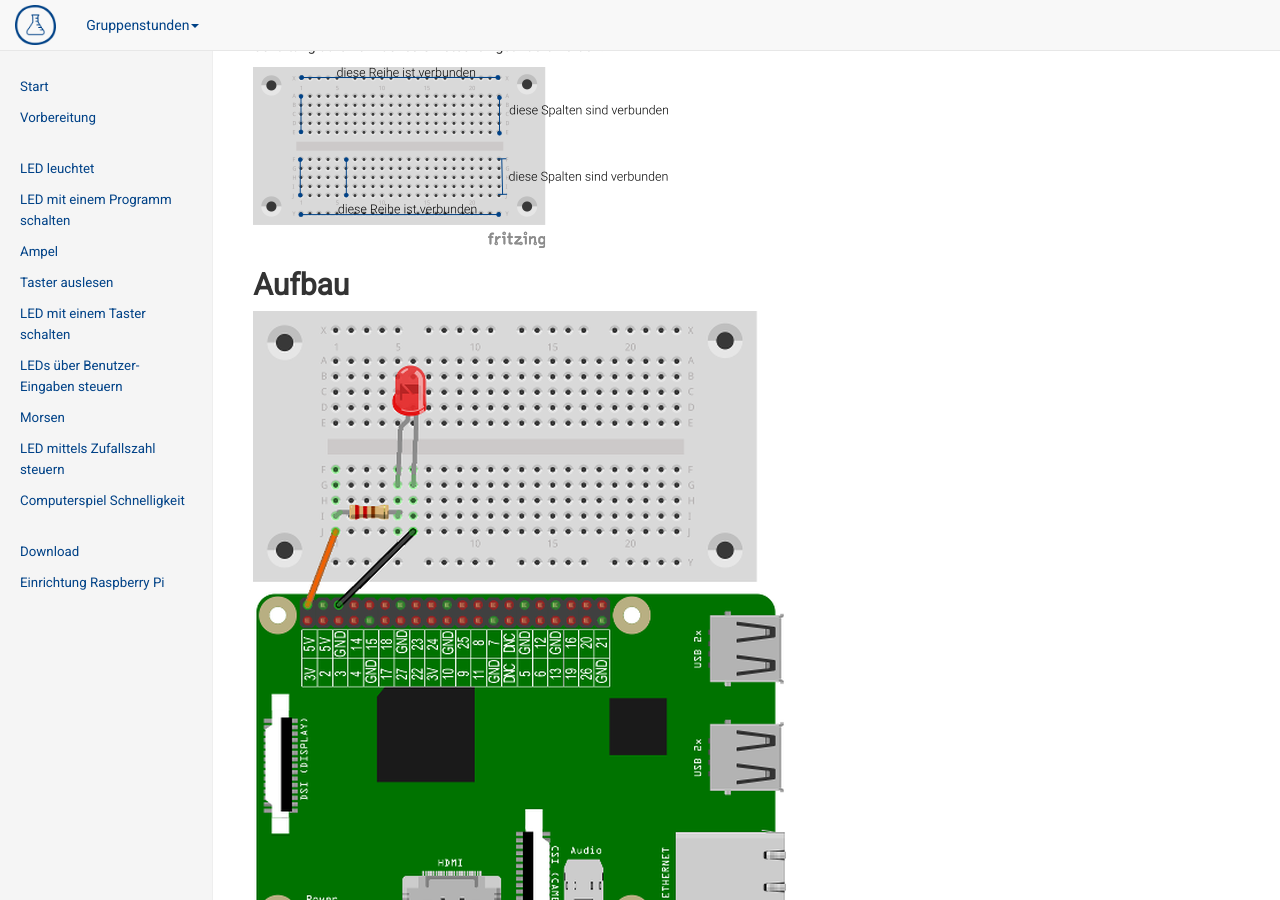
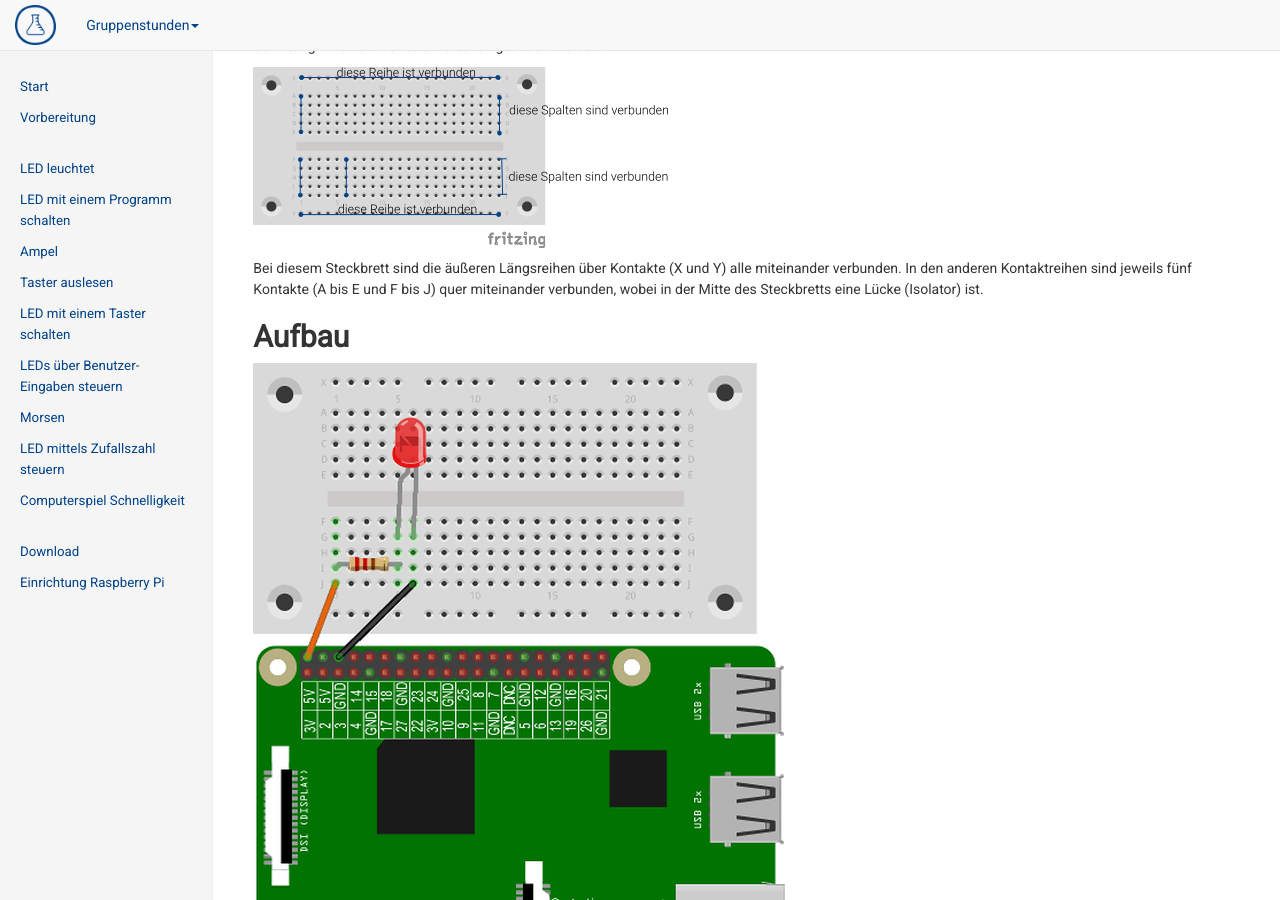
Before and after one commit to vcp-scoutlab/vcp-scoutlab.github.io, a Jekyll site: the page built from scoutlab-session-kit-1/03-LED.md, in a window 1280 px wide and 900 px high, scrolled down 696 px. Built offline with Jekyll 4.4.1, drawn with Linux system fonts in a browser that asks for light colours.

Commit message:
Erklärung zur Grafik, welche Pins auf dem Steckbrett miteinander verbunden sind.

```diff
--- a/scoutlab-session-kit-1/03-LED.md
+++ b/scoutlab-session-kit-1/03-LED.md
@@ -26,6 +26,8 @@ Beim Steckbrett sind die Bauteile nicht gelötet, sondern in Federkontakte geste
 
 ![Die Steckplatine](images/Steckplatine_BB-301_tutorial.png)
 
+Bei diesem Steckbrett sind die äußeren Längsreihen über Kontakte (X und Y) alle miteinander verbunden. In den anderen Kontaktreihen sind jeweils fünf Kontakte (A bis E und F bis J) quer miteinander verbunden, wobei in der Mitte des Steckbretts eine Lücke (Isolator) ist.
+
 <div style="page-break-after: always;"></div>
 ## Aufbau
 ![Aufbau: Raspberry Pi als Stromquelle](images/led1_Steckplatine_gpio.png)
```
